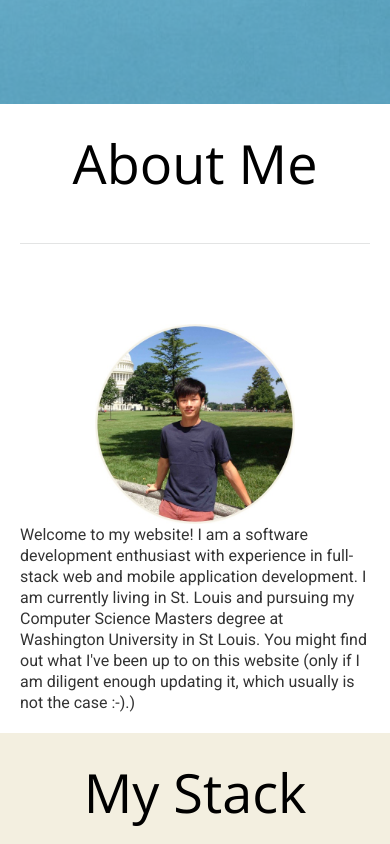
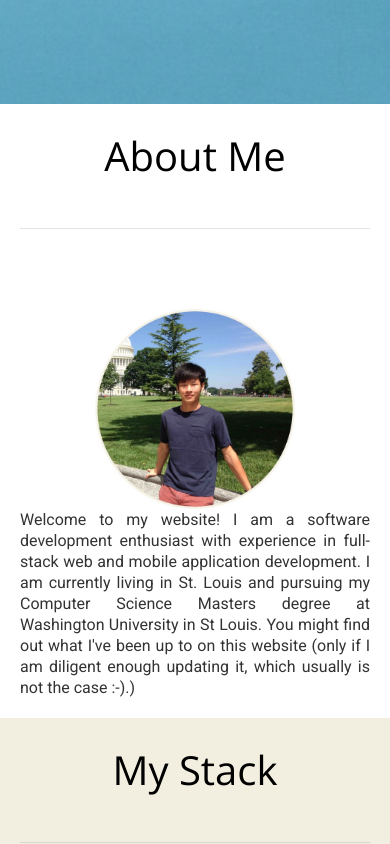
Before and after one commit to hahooy/hahooy.github.io, a website: page index.html in a window 390 px wide. Shown: the part 740-1584 px from the top of the page. Drawn offline with nearby package versions, Linux system fonts and the light colour scheme; some packages are replaced by stand-ins of ours.

Commit message:
decreased the size of h2 for mobile devices and use justify for all p elements

```diff
--- a/css/style.css
+++ b/css/style.css
@@ -35,7 +35,7 @@ h1 {
 }
 
 h2 {
-    font-size: 54px;
+    font-size: 40px;
     text-align: center;
     font-weight: 300;
     margin-bottom: 20px;
@@ -85,6 +85,7 @@ p {
     color: #333;
     line-height: 21px;
     font-family: 'Roboto', sans-serif;
+    text-align: justify;
 }
 
 a {
```
